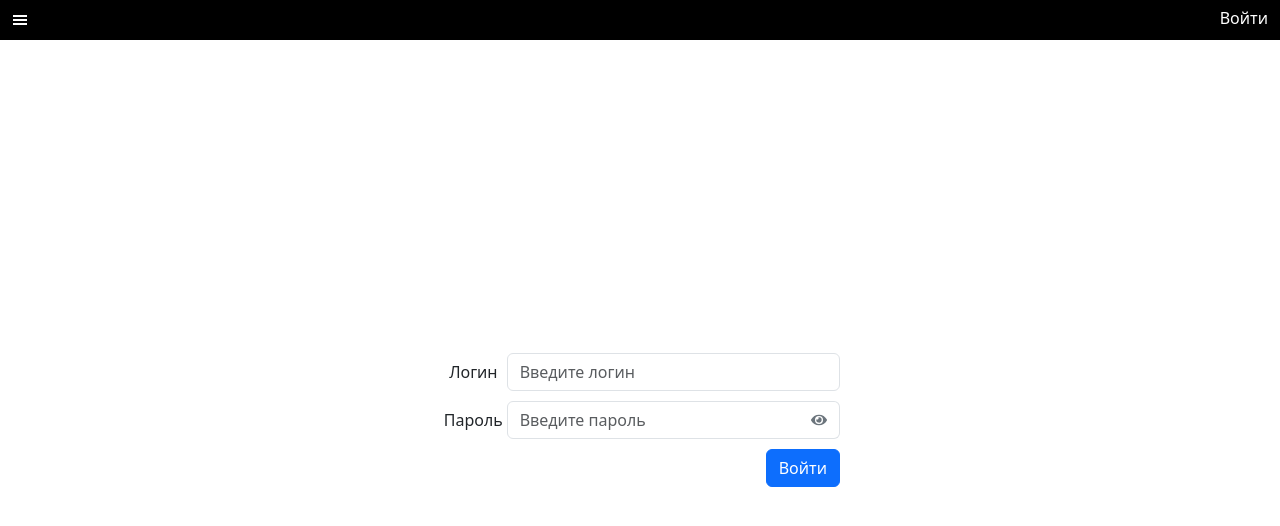
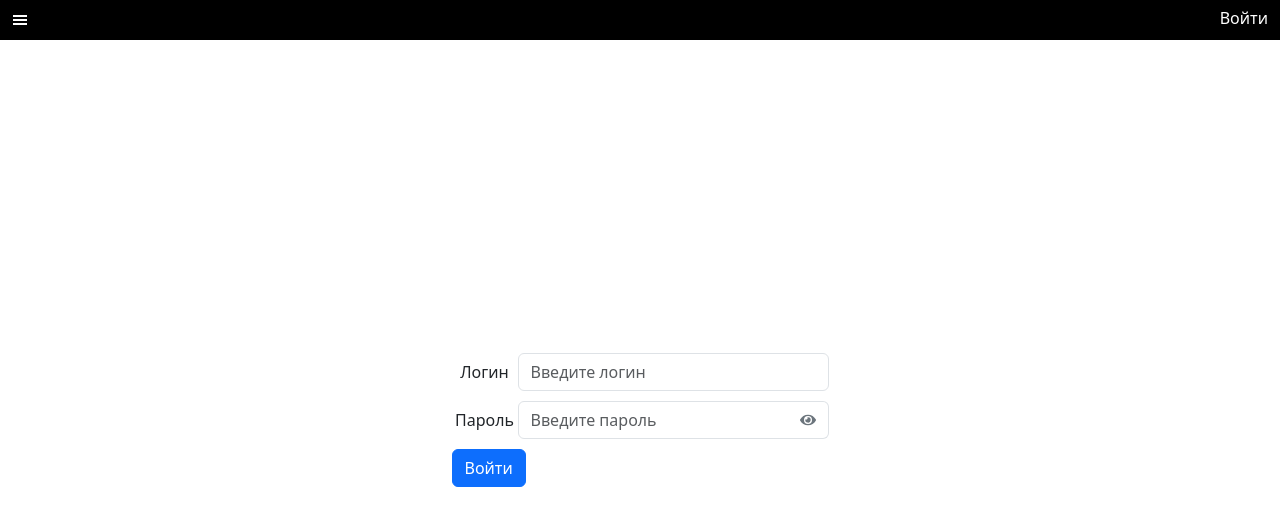
Before and after one commit to kiry665/test-app, a React (Create React App) app: page /auth in a window 1280 px wide. Shown: the top 526 px of the page. Built offline with nearby package versions, Linux system fonts and the light colour scheme; no server answers.

Commit message:
add Login API

```diff
--- a/package.json
+++ b/package.json
@@ -6,7 +6,9 @@
     "@testing-library/jest-dom": "^5.17.0",
     "@testing-library/react": "^13.4.0",
     "@testing-library/user-event": "^13.5.0",
+    "axios": "^1.7.2",
     "bootstrap": "^5.3.3",
+    "js-cookie": "^3.0.5",
     "react": "^18.3.1",
     "react-bootstrap": "^2.10.2",
     "react-dom": "^18.3.1",
--- a/src/components/user/Login.js
+++ b/src/components/user/Login.js
@@ -2,6 +2,9 @@ import React, { useState } from 'react';
 import { Form, Button, InputGroup } from 'react-bootstrap';
 import { FaEye, FaEyeSlash } from 'react-icons/fa';
 import styles from "../../styles/Login.module.css"
+import Cookies from 'js-cookie';
+import config from '../../config';
+import axios from 'axios';
 
 const Login = () => {
   const [login, setLLogin] = useState('');
@@ -12,8 +15,38 @@ const Login = () => {
     setShowPassword(!showPassword);
   };
 
+  const onSubmitLogin = async (e) => {
+    e.preventDefault();
+    try {
+      const response = await axios.post(`${config.apiUrl}/auth/login`, {
+        login: login,
+        password: password
+      }, {
+        headers: {
+          'Content-Type': 'application/json'
+        },
+        responseType: 'json'
+      });
+
+      const token = response.data.token;
+      const expires = new Date(response.data.expires)
+
+      Cookies.set('token', token, { expires: expires });
+      Cookies.set('login', login, { expires: expires });
+
+      // clearMessages();
+      // setSuccessMessage('You are login')
+      // navigate("/")
+      // handleLogin();
+    } catch (error) {
+      // clearMessages();
+      // setErrorMessage('Login Failed')
+    }
+  };
+
   return (
     <div className={styles.container}>
+      <Form onSubmit={onSubmitLogin}>
         <Form.Group className={styles.login}>
             <Form.Label>Логин</Form.Label>
             <InputGroup>
@@ -40,7 +73,8 @@ const Login = () => {
                 </Button>
             </InputGroup>
         </Form.Group>
-        <Button className={styles.loginButton}>Войти</Button>
+        <Button className={styles.loginButton} type="submit">Войти</Button>
+      </Form>
     </div>
 
   );
--- /dev/null
+++ b/src/config.js
@@ -0,0 +1,5 @@
+const config = {
+    apiUrl: process.env.REACT_APP_API_URL || 'http://localhost:8080/api'
+};
+
+export default config;
--- a/src/styles/Login.module.css
+++ b/src/styles/Login.module.css
@@ -32,7 +32,7 @@
 }
 
 .loginButton {
-    align-self: flex-end;
+    align-self: flex-end !important;
 }
 
 .showHideButton {
```
Also changed, not shown: 1 other file (tests, documents, lock files or other folders).
